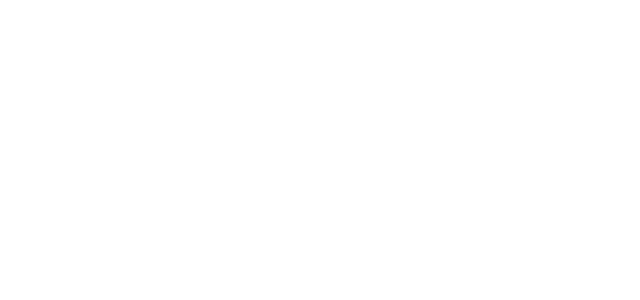
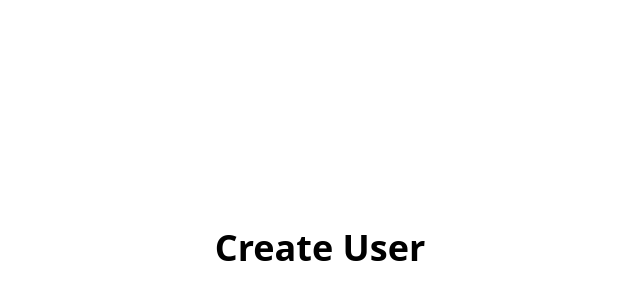
Before and after one commit to fdvalderrama/LoginJWT-fe, a React (Vite) app: page /create-user in a window 1280 px wide. Before the commit this address had no page. Shown: the part 152-452 px from the top of the page, without its empty margins (320-960 px from the left). Built offline with nearby package versions, Linux system fonts and the light colour scheme.

Commit message:
Created multiple pages

```diff
--- a/src/App.tsx
+++ b/src/App.tsx
@@ -1,11 +1,17 @@
-import { BrowserRouter as Router, Routes } from "react-router-dom";
+import { BrowserRouter as Router, Routes, Route } from "react-router-dom";
 
 import Login from "./pages/Login";
+import Home from "./pages/Home";
+import CreateUser from "./pages/CreateUser";
 
 function App() {
   return (
     <Router>
-      <Routes></Routes>
+      <Routes>
+        <Route path="/" element={<Home />} />
+        <Route path="/login" element={<Login />} />
+        <Route path="/create-user" element={<CreateUser />} />
+      </Routes>
     </Router>
   );
 }
--- /dev/null
+++ b/src/pages/CreateUser.tsx
@@ -0,0 +1,9 @@
+const CreateUser = () => {
+  return (
+    <div className="flex h-screen w-full items-center justify-center">
+      <h1 className="text-4xl font-bold">Create User</h1>
+    </div>
+  );
+};
+
+export default CreateUser;
--- /dev/null
+++ b/src/pages/Home.tsx
@@ -0,0 +1,9 @@
+const Home = () => {
+  return (
+    <div className="flex h-screen w-full items-center justify-center">
+      <h1 className="text-4xl font-bold">Home</h1>
+    </div>
+  );
+};
+
+export default Home;
```
